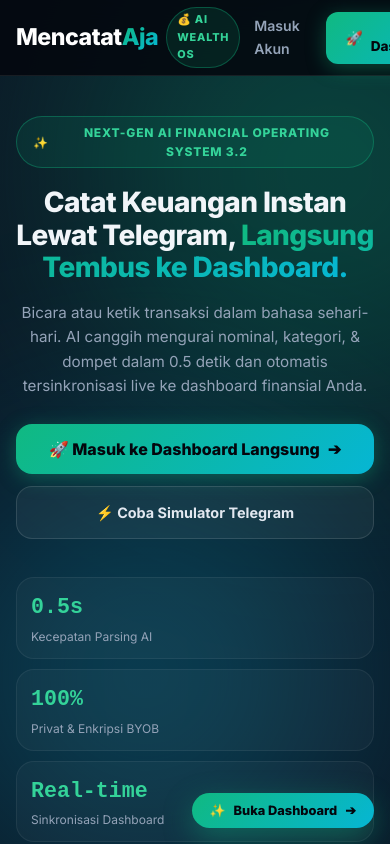
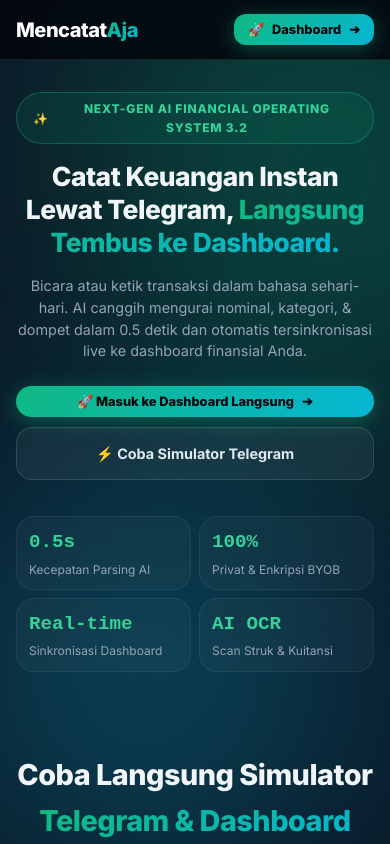
Before and after one commit to rickyrizkymnf123-commits/mencatat-aja, a Next.js app: page / in a window 390 px wide. Shown: the top 844 px of the page. Built offline with nearby package versions, Linux system fonts and the light colour scheme.

Commit message:
fix(mobile): fix mobile topbar overflow, flex direction in dashboard-container, and table touch scrolling

```diff
--- a/src/app/globals.css
+++ b/src/app/globals.css
@@ -568,19 +568,35 @@ button {
     font-size: 16px !important;
   }
 
+  .dashboard-container {
+    display: flex !important;
+    flex-direction: column !important;
+    width: 100% !important;
+    max-width: 100vw !important;
+    min-height: 100vh !important;
+    min-height: 100dvh !important;
+    overflow-x: hidden !important;
+  }
+
   .mobile-top-bar {
     display: flex !important;
     position: sticky !important;
     top: 0 !important;
+    left: 0 !important;
+    right: 0 !important;
+    width: 100% !important;
+    max-width: 100vw !important;
+    box-sizing: border-box !important;
     z-index: 990 !important;
     height: 60px !important;
     padding: 0 16px !important;
-    background: rgba(4, 6, 13, 0.9) !important;
+    background: rgba(4, 6, 13, 0.95) !important;
     backdrop-filter: blur(20px) !important;
     -webkit-backdrop-filter: blur(20px) !important;
     border-bottom: 1px solid rgba(255, 255, 255, 0.08) !important;
     align-items: center !important;
     justify-content: space-between !important;
+    flex-shrink: 0 !important;
   }
 
   .sidebar {
@@ -614,8 +630,13 @@ button {
   }
 
   .dashboard-main, main.animate-fade-in {
+    margin-left: 0 !important;
+    width: 100% !important;
+    max-width: 100vw !important;
+    box-sizing: border-box !important;
     padding: 16px 14px 96px 14px !important;
-    width: 100% !important;
+    overflow-x: hidden !important;
+    flex: 1 1 auto !important;
   }
 
   .mobile-bottom-nav {
@@ -688,10 +709,18 @@ button {
 
   /* Responsive Tables on Mobile */
   .tx-table-container, .shadcn-table-wrapper {
+    width: 100% !important;
+    max-width: 100% !important;
+    display: block !important;
     overflow-x: auto !important;
     -webkit-overflow-scrolling: touch !important;
     border-radius: 14px !important;
-    margin: 0 -4px !important;
+    margin: 0 0 16px 0 !important;
+  }
+
+  .tx-table-container table, .shadcn-table-wrapper table {
+    min-width: 580px !important;
+    width: 100% !important;
   }
 
   /* Responsive Grid Cards on Mobile */
--- a/src/app/page.tsx
+++ b/src/app/page.tsx
@@ -431,6 +431,25 @@ ${generateBar(pct)} — sisa Rp ${Math.max(0, simBudgetLimit - newSpent).toLocal
           .max-container {
             padding: 0 16px !important;
           }
+          .navbar-header {
+            height: 60px !important;
+          }
+          .brand-text-title {
+            font-size: 1.25rem !important;
+          }
+          .luxury-pro-badge {
+            display: none !important;
+          }
+          .auth-nav-link {
+            display: none !important;
+          }
+          .btn-dash-primary {
+            padding: 8px 14px !important;
+            font-size: 0.8rem !important;
+          }
+          .floating-dash-pill {
+            display: none !important;
+          }
           .demo-split-grid {
             grid-template-columns: 1fr !important;
           }
@@ -438,20 +457,22 @@ ${generateBar(pct)} — sisa Rp ${Math.max(0, simBudgetLimit - newSpent).toLocal
             display: none !important;
           }
           .hero-wrap {
-            padding: 40px 0 24px 0 !important;
-            gap: 18px !important;
+            padding: 32px 0 20px 0 !important;
+            gap: 16px !important;
           }
           .hero-headline {
-            font-size: 2.1rem !important;
-            letter-spacing: -0.6px !important;
+            font-size: 1.95rem !important;
+            letter-spacing: -0.5px !important;
+            line-height: 1.25 !important;
           }
           .hero-subhead {
-            font-size: 0.95rem !important;
+            font-size: 0.9rem !important;
+            line-height: 1.5 !important;
           }
           .hero-cta-group {
             flex-direction: column !important;
             width: 100% !important;
-            gap: 12px !important;
+            gap: 10px !important;
           }
           .hero-cta-group > * {
             width: 100% !important;
@@ -479,20 +500,21 @@ ${generateBar(pct)} — sisa Rp ${Math.max(0, simBudgetLimit - newSpent).toLocal
             grid-template-columns: 1fr !important;
             gap: 16px !important;
           }
-          .floating-dash-pill {
-            bottom: 16px !important;
-            right: 16px !important;
-            padding: 10px 18px !important;
-            font-size: 0.8rem !important;
-          }
         }
 
         @media (max-width: 480px) {
           .hero-headline {
-            font-size: 1.75rem !important;
+            font-size: 1.65rem !important;
           }
           .metrics-grid {
-            grid-template-columns: 1fr !important;
+            grid-template-columns: repeat(2, 1fr) !important;
+            gap: 8px !important;
+          }
+          .metric-cell {
+            padding: 10px 12px !important;
+          }
+          .metric-val {
+            font-size: 1.2rem !important;
           }
           .chat-stream-box {
             height: 250px !important;
@@ -641,13 +663,13 @@ ${generateBar(pct)} — sisa Rp ${Math.max(0, simBudgetLimit - newSpent).toLocal
             </nav>
 
             {/* TEMBUS KE DASHBOARD ACTION */}
-            <div style={{ display: 'flex', alignItems: 'center', gap: '12px' }}>
-              <Link href="/auth?mode=login" className="nav-link-item" style={{ padding: '8px 14px' }}>
-                Masuk Akun
+            <div style={{ display: 'flex', alignItems: 'center', gap: '8px' }}>
+              <Link href="/auth?mode=login" className="nav-link-item auth-nav-link" style={{ padding: '8px 12px', fontSize: '0.85rem' }}>
+                Masuk
               </Link>
-              <button onClick={handleGoToDashboard} className="btn-dash-primary">
+              <button onClick={handleGoToDashboard} className="btn-dash-primary" style={{ whiteSpace: 'nowrap' }}>
                 <span>🚀</span>
-                <span>Buka Dashboard</span>
+                <span>Dashboard</span>
                 <span>➔</span>
               </button>
             </div>
```
Also changed, not shown: src/app/admin/page.tsx (+10 -3 lines).
